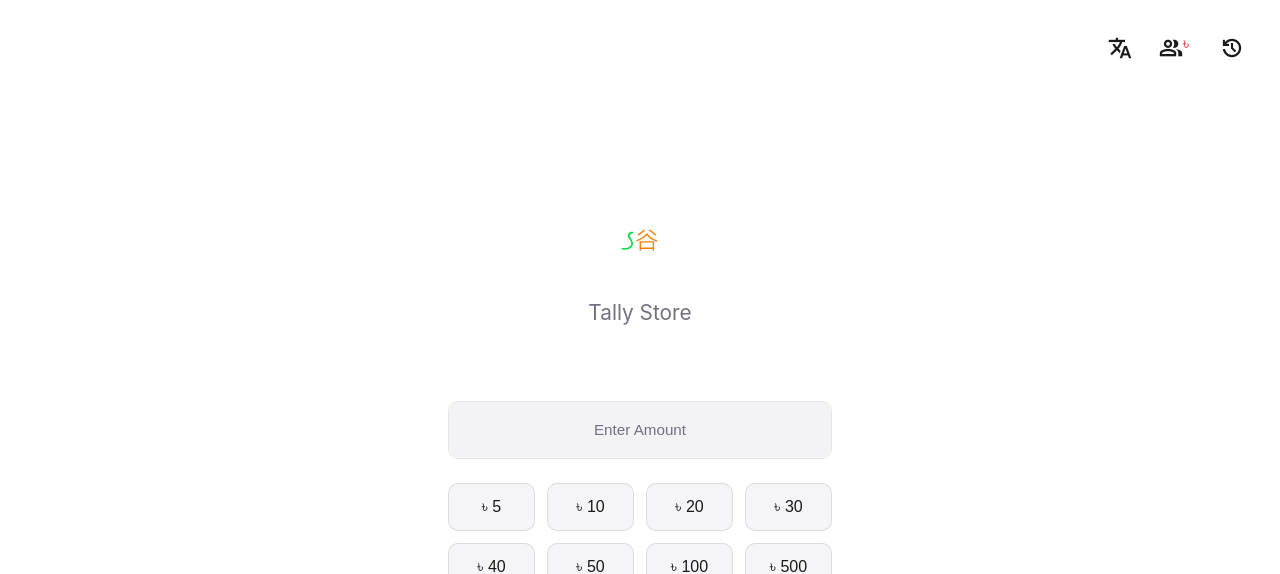
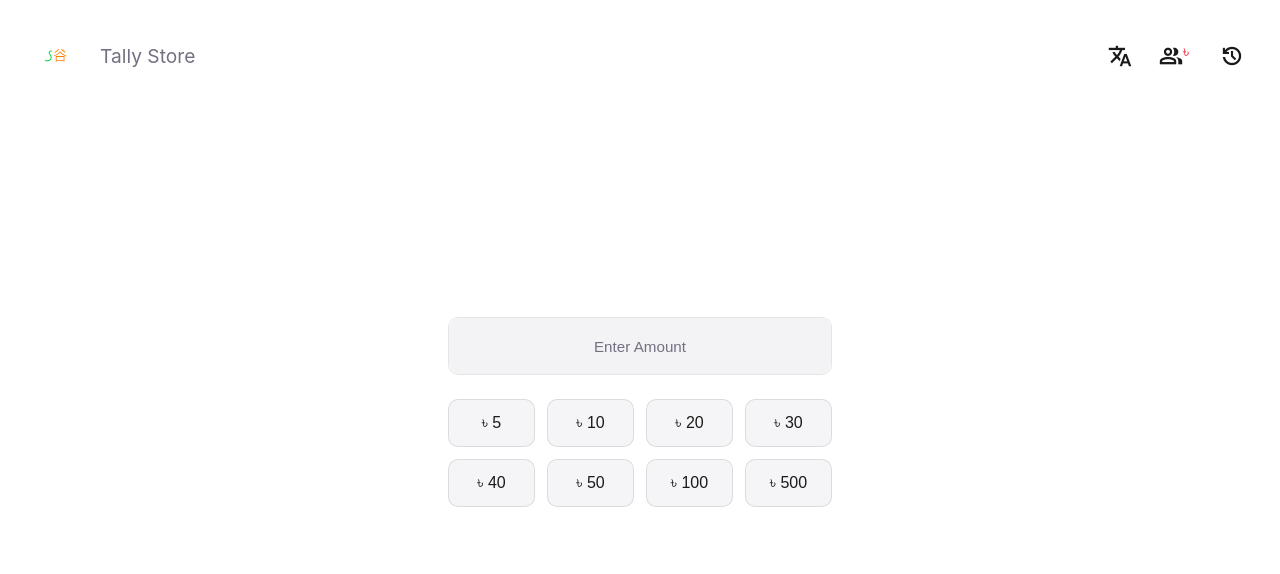
Before and after one commit to FzArnob/tally, a PHP site: page / in a window 1280 px wide. Shown: the top 574 px of the page. Run offline with PHP 8.4, Linux system fonts and the light colour scheme.

Commit message:
Move logo to header and restructure layout
Repositioned the Tally Store logo from the main content area to the header, aligning it with the language switcher and other controls. Restructured the header with flexbox sections (header-left, header-right) for better organization. Updated logo sizing and typography to fit the new header context. Added VS Code MCP configuration for development tools.

```diff
--- a/v1/index.html
+++ b/v1/index.html
@@ -17,9 +17,15 @@
     <div class="app">
         <!-- Header -->
         <header class="header">
-            <div class="spacer"></div>
-            <div style="display:flex; gap:0.5rem; align-items:center;">
-                <div class="language-switcher" id="languageSwitcher">
+            <div class="header-left">
+                <div class="logo-section">
+                    <div class="icon-container">
+                        <img src="assest/store.svg" alt="Store Logo" class="money-emoji store-logo" />
+                    </div>
+                    <h2>Tally Store</h2>
+                </div>
+            </div>
+            <div class="header-right">
                     <button class="header-button" id="languageBtn" aria-label="Language" data-i18n-aria="language">
                         <span class="material-symbols-outlined icon-lg">translate</span>
                     </button>
@@ -33,7 +39,6 @@
                             <span class="lang-name" data-i18n="bangla">বাংলা</span>
                         </div>
                     </div>
-                </div>
                 <button class="header-button" id="customerBalanceBtn" aria-label="Customer Balances" data-i18n-aria="customerBalances">
                     <span class="material-symbols-outlined icon-lg"
                         style="position:relative; margin-left: -10px;">group<span class="icon-sm"
@@ -42,19 +47,13 @@
                 <button class="header-button" id="historyBtn" aria-label="History" data-i18n-aria="history">
                     <span class="material-symbols-outlined icon-lg">history</span>
                 </button>
+                </div>
             </div>
         </header>
 
         <!-- Main Content -->
         <main class="main-content">
             <div class="content-container">
-                <!-- Logo/Icon Area -->
-                <div class="logo-section">
-                    <div class="icon-container">
-                        <img src="assest/store.svg" alt="Store Logo" class="money-emoji store-logo" />
-                    </div>
-                    <h2>Tally Store</h2>
-                </div>
 
                 <!-- Cash Input -->
                 <div class="input-section">
--- a/v1/styles.css
+++ b/v1/styles.css
@@ -190,6 +190,18 @@ body {
   padding: 1.5rem;
 }
 
+.header-left {
+  display: flex;
+  align-items: center;
+  gap: 0.75rem;
+}
+
+.header-right {
+  display: flex;
+  align-items: center;
+  gap: 0.5rem;
+}
+
 .spacer {
   width: 2rem;
 }
@@ -295,28 +307,28 @@ body {
 }
 
 .logo-section {
-  text-align: center;
-  margin-bottom: 3rem;
+  display: flex;
+  align-items: center;
+  gap: 0.75rem;
 }
 
 .icon-container {
-  width: 5rem;
-  height: 5rem;
+  width: 4rem;
+  height: 4rem;
   background: rgba(255, 255, 255, 0.1);
   border-radius: 50%;
   display: flex;
   align-items: center;
   justify-content: center;
-  margin: 0 auto 1rem;
 }
 
 .money-emoji {
-  width: 2.5rem;
-  height: 2.5rem;
+  width: 1.5rem;
+  height: 1.5rem;
 }
 
 .logo-section h2 {
-  font-size: var(--fs-heading-md);
+  font-size: var(--fs-heading-sm);
   color: var(--muted-foreground);
   font-weight: var(--font-weight-normal);
 }
@@ -2543,14 +2555,13 @@ input:focus {
     height: 2.5rem;
     font-size: 1rem;
   }
-
-  .logo-section {
-    margin-bottom: 2rem;
+  .logo-section h2 {
+    font-size: var(--fs-amount);
   }
 
   .icon-container {
-    width: 4rem;
-    height: 4rem;
+    width: 2rem;
+    height: 2rem;
   }
 
   .money-emoji {
```
